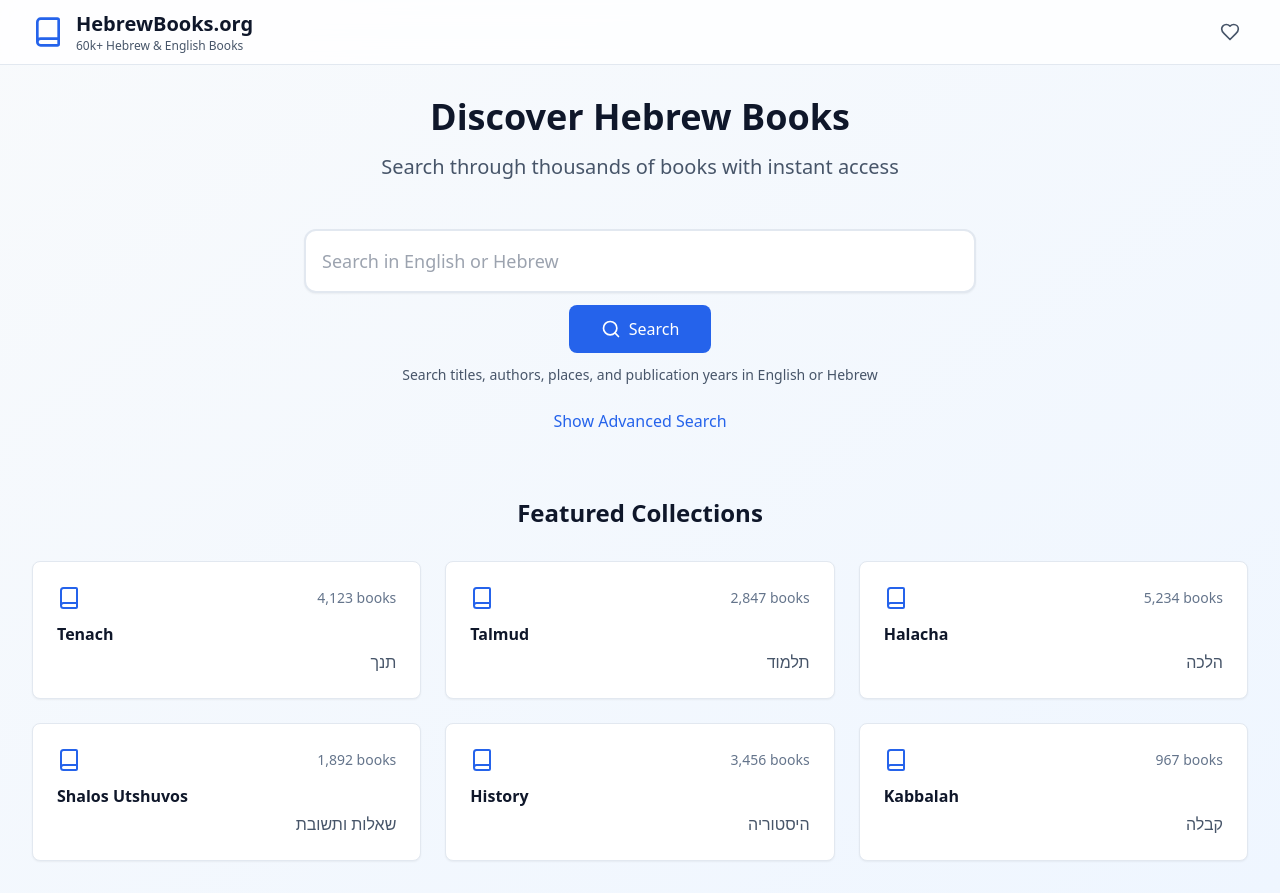
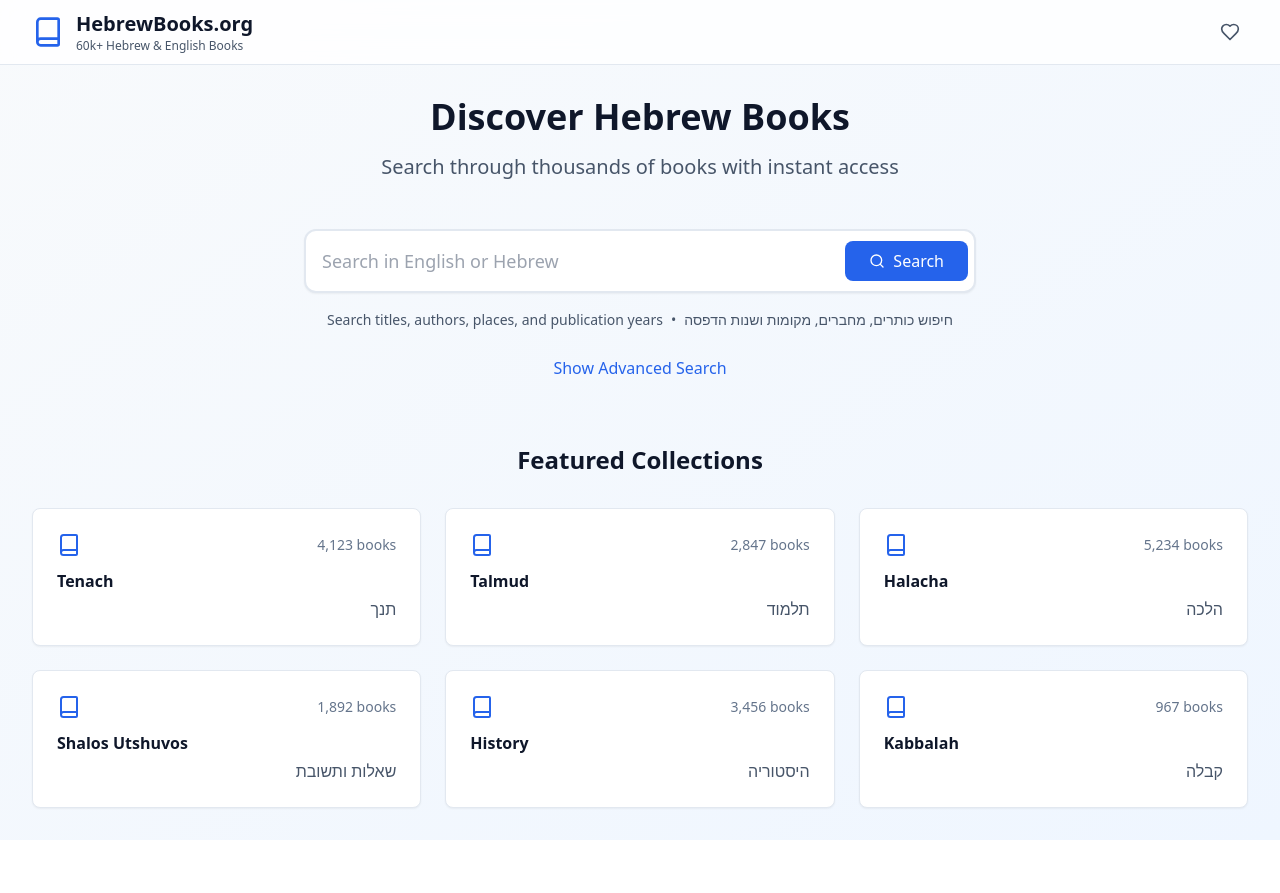
Before and after one commit to shmuliev/hebrew-books-at-hand, a React (Vite) app: page / in a window 1280 px wide. After the commit the page ends 840 px from the top, so only its background shows below. Built offline with nearby package versions, Linux system fonts and the light colour scheme.

Commit message:
Fix: Search interface improvements
- Keep search CTA floating on the right.
- Restore multilingual note text.
- Improve note text readability.

```diff
--- a/src/components/SearchInterface.tsx
+++ b/src/components/SearchInterface.tsx
@@ -1,4 +1,3 @@
-
 import React, { useState, useRef, useEffect } from 'react';
 import { Search, Filter, Calendar, MapPin, User, BookOpen, Clock } from 'lucide-react';
 
@@ -72,7 +71,7 @@ export const SearchInterface: React.FC<SearchInterfaceProps> = ({
     <div className="space-y-6">
       {/* Search Bar */}
       <div className="relative max-w-2xl mx-auto">
-        <div className="space-y-3">
+        <div className="space-y-4">
           <div className="relative">
             <input
               ref={searchRef}
@@ -81,25 +80,26 @@ export const SearchInterface: React.FC<SearchInterfaceProps> = ({
               onChange={(e) => setQuery(e.target.value)}
               onKeyPress={handleKeyPress}
               placeholder="Search in English or Hebrew"
-              className="w-full px-4 py-4 text-lg bg-white border-2 border-slate-200 rounded-xl focus:border-blue-500 focus:outline-none shadow-sm transition-all"
+              className="w-full px-4 py-4 pr-32 text-lg bg-white border-2 border-slate-200 rounded-xl focus:border-blue-500 focus:outline-none shadow-sm transition-all"
               dir="auto"
             />
-          </div>
-
-          <div className="flex justify-center">
             <button
               onClick={handleSearch}
               disabled={isSearching}
-              className="bg-blue-600 text-white px-8 py-3 rounded-lg hover:bg-blue-700 disabled:opacity-50 transition-colors flex items-center gap-2"
+              className="absolute right-2 top-1/2 transform -translate-y-1/2 bg-blue-600 text-white px-6 py-2 rounded-lg hover:bg-blue-700 disabled:opacity-50 transition-colors flex items-center gap-2"
             >
-              <Search className="h-5 w-5" />
+              <Search className="h-4 w-4" />
               {isSearching ? 'Searching...' : 'Search'}
             </button>
           </div>
 
-          <p className="text-sm text-slate-600 text-center">
-            Search titles, authors, places, and publication years in English or Hebrew
-          </p>
+          <div className="text-center px-4">
+            <p className="text-sm text-slate-600 leading-relaxed">
+              <span className="block sm:inline">Search titles, authors, places, and publication years</span>
+              <span className="hidden sm:inline mx-2">•</span>
+              <span className="block sm:inline" dir="rtl">חיפוש כותרים, מחברים, מקומות ושנות הדפסה</span>
+            </p>
+          </div>
         </div>
 
         {/* Suggestions Dropdown */}
```
